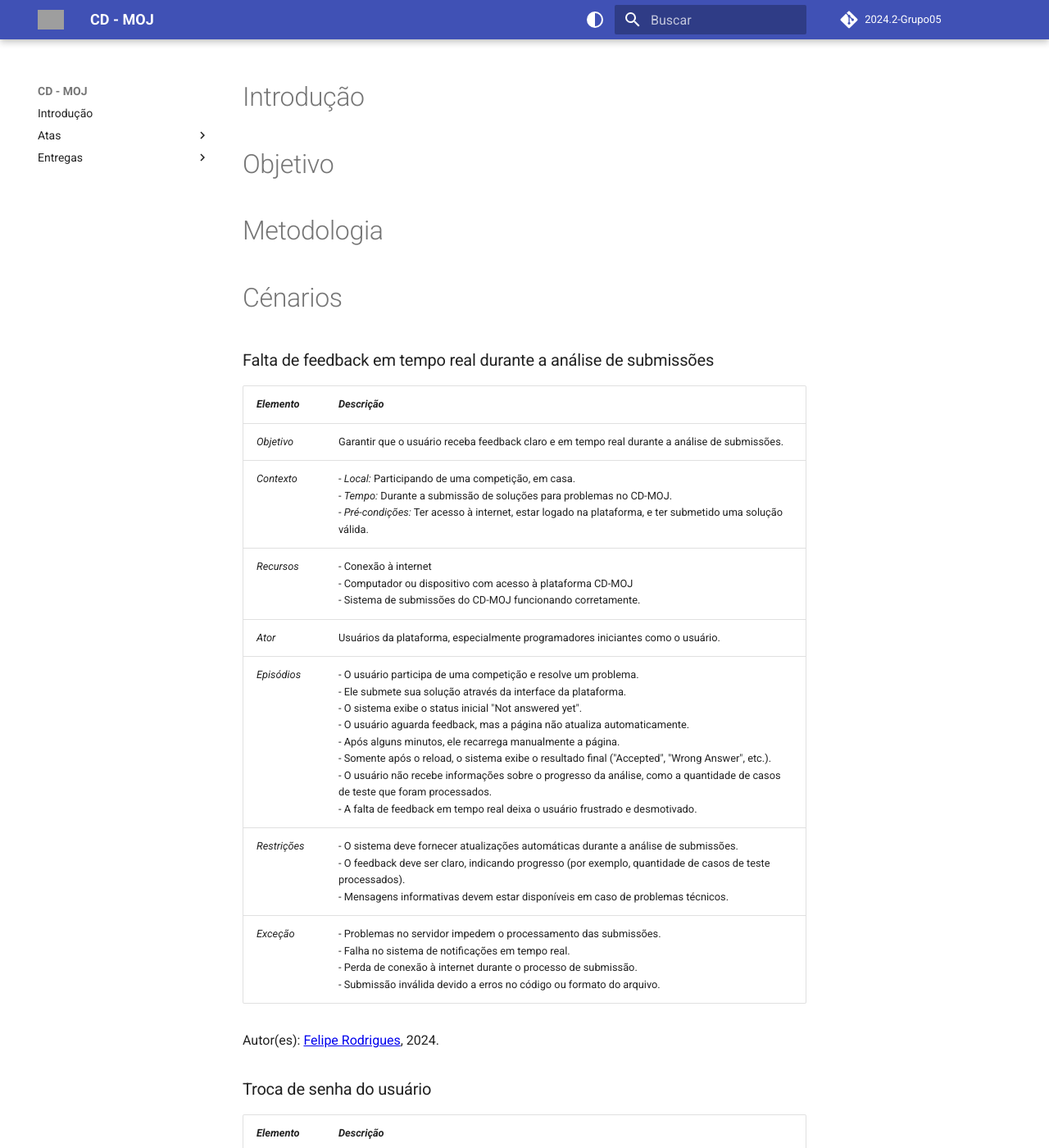
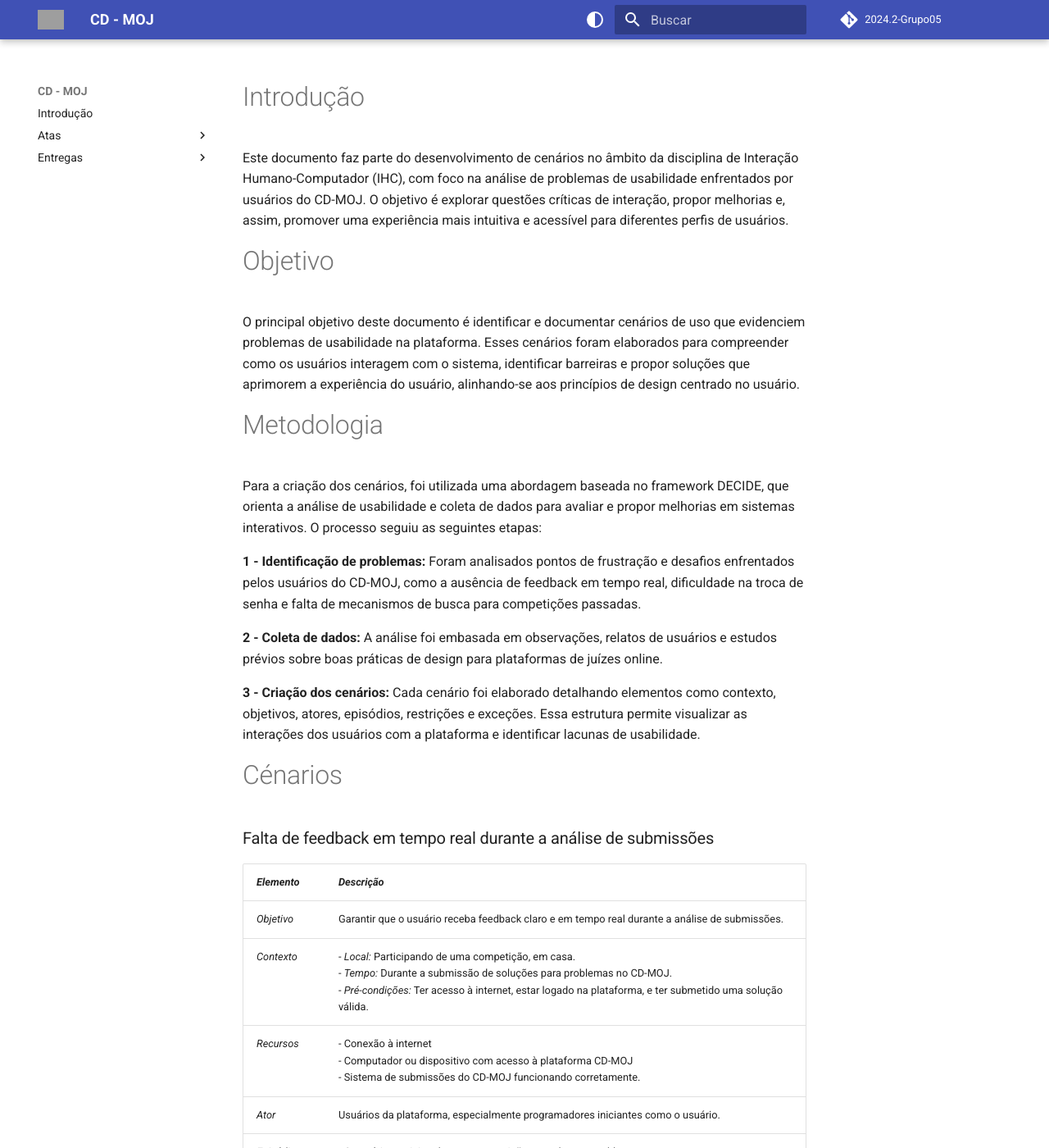
Before and after one commit to Interacao-Humano-Computador/2024.2-Grupo05, an MkDocs documentation site: the page built from docs/entregas/entrega_2/cenarios.md, in a window 1280 px wide and 1400 px high. Shown: the whole window at 82% size. Built offline with MkDocs 1.6.1 and Material for MkDocs 9.7.7, drawn with Linux system fonts in a browser that asks for light colours; comment, search, counter and statistics services are not loaded; the version menu is left out; grey boxes are pictures that could not be loaded.

Commit message:
docs: Intro, metodologia e objetivo dos cenarios.

```diff
--- a/docs/entregas/entrega_2/cenarios.md
+++ b/docs/entregas/entrega_2/cenarios.md
@@ -1,8 +1,23 @@
 # Introdução
+
+Este documento faz parte do desenvolvimento de cenários no âmbito da disciplina de Interação Humano-Computador (IHC), com foco na análise de problemas de usabilidade enfrentados por usuários do CD-MOJ. O objetivo é explorar questões críticas de interação, propor melhorias e, assim, promover uma experiência mais intuitiva e acessível para diferentes perfis de usuários.
 
 # Objetivo
 
+O principal objetivo deste documento é identificar e documentar cenários de uso que evidenciem problemas de usabilidade na plataforma. Esses cenários foram elaborados para compreender como os usuários interagem com o sistema, identificar barreiras e propor soluções que aprimorem a experiência do usuário, alinhando-se aos princípios de design centrado no usuário.
+
 # Metodologia
+
+Para a criação dos cenários, foi utilizada uma abordagem baseada no framework DECIDE, que orienta a análise de usabilidade e coleta de dados para avaliar e propor melhorias em sistemas interativos. O processo seguiu as seguintes etapas:
+
+**1 - Identificação de problemas:**
+Foram analisados pontos de frustração e desafios enfrentados pelos usuários do CD-MOJ, como a ausência de feedback em tempo real, dificuldade na troca de senha e falta de mecanismos de busca para competições passadas.
+
+**2 - Coleta de dados:**
+A análise foi embasada em observações, relatos de usuários e estudos prévios sobre boas práticas de design para plataformas de juízes online.
+
+**3 - Criação dos cenários:**
+Cada cenário foi elaborado detalhando elementos como contexto, objetivos, atores, episódios, restrições e exceções. Essa estrutura permite visualizar as interações dos usuários com a plataforma e identificar lacunas de usabilidade.
 
 # Cénarios
 
```
